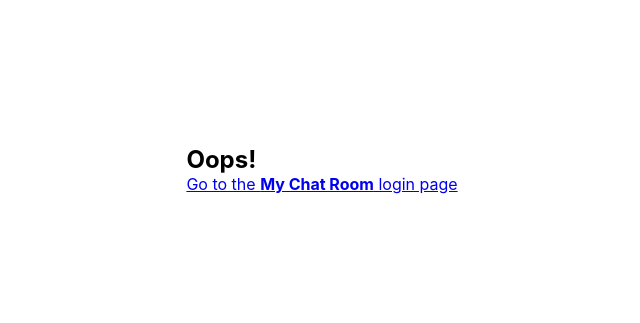
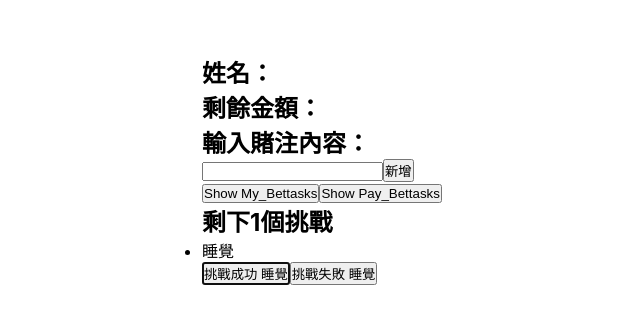
Before and after one commit to laoshuu/CNA-1111, a React (Create React App) app in the folder frontend/: page /user in a window 1280 px wide. Shown: the part 231-554 px from the top of the page, without its empty margins (318-958 px from the left). Built offline with nearby package versions, Linux system fonts and the light colour scheme; no server answers.

Commit message:
userpage update

```diff
--- a/frontend/src/Containers/App.js
+++ b/frontend/src/Containers/App.js
@@ -3,6 +3,7 @@
 import { Routes, Route, Link } from "react-router-dom";
 import Register from './Register';
 import Login from './Login';
+import UserPage from './UserPage'
 // import MainPage from './MainPage';
 import TestPage from './CNA_Test';
 
@@ -26,6 +27,7 @@
           <Route index element={<Login />} />
           <Route path="register" element={<Register />} />
           <Route path="test" element={<TestPage />} />
+          <Route path="user" element={<UserPage />} />
           {/* <Route path="chat" element={<MainPage />} /> */}
           <Route path="*" element={<NoMatch />} />
         </Route>
--- a/frontend/src/Containers/CNA_Test.js
+++ b/frontend/src/Containers/CNA_Test.js
@@ -1,4 +1,4 @@
-import React, { useState, useRef } from 'react';
+import React, { useState, useRef, useEffect } from 'react';
 import FormItem from "antd/es/form/FormItem"
 import { Card } from 'antd';
 import { Col, Row } from 'antd';
@@ -7,14 +7,24 @@
 import type { SpaceSize } from 'antd/es/space';
 import { Radio } from 'antd';
 import { useChat } from '../Hooks/useChat';
+import { useNavigate } from "react-router-dom";
+
 
 const TestPage = () => {
     const { bet, name, createBet, makeBet } = useChat();
     const [betTitle, setBetTitle] = useState('');
     const [betId, setBetId] = useState('');
     const [betMoney, setBetMoney] = useState(0);
-    const [choice, setChoice] = useState('Success'); const [isModalOpen, setIsModalOpen] = useState(false);
+    const [choice, setChoice] = useState('Success');
+    const [isModalOpen, setIsModalOpen] = useState(false);
 
+    const [tmp, setTmp] = useState(false)
+
+    useEffect(() => {
+        navigate("/user")
+    }, [tmp]);
+
+    const navigate = useNavigate()
     const showModal = (id, title) => {
         setIsModalOpen(true);
         setBetId(id);
@@ -29,6 +39,9 @@
 
     const handleCancel = () => {
         setIsModalOpen(false);
+        setBetId('')
+        setBetMoney(0)
+        setBetTitle('')
     };
 
     const bodyRef = useRef(null);
@@ -84,7 +97,7 @@
 
                 </Form>
             </Modal>
-
+            <Button onClick={() => setTmp(true)} >nooooo</Button>
         </>
     );
 }
--- /dev/null
+++ b/frontend/src/Containers/UserPage.js
@@ -0,0 +1,125 @@
+import React, { useState, useRef, useEffect } from "react";
+import Form from "../components/Form";
+import FilterButton from "../components/FilterButton";
+import Todo from "../components/Todo";
+import { nanoid } from "nanoid";
+
+function usePrevious(value) {
+    const ref = useRef();
+    useEffect(() => {
+        ref.current = value;
+    });
+    return ref.current;
+}
+
+const FILTER_MAP = {
+    My_Bet: task => !task.BetSet,
+    Pay_Bet: task => task.BetSet
+};
+
+const FILTER_NAMES = Object.keys(FILTER_MAP);
+
+function App(props) {
+    const [tasks, setTasks] = useState([
+        { id: "todo-0", name: "睡覺", BetSet: false },
+        { id: "todo-1", name: "跑", BetSet: true },
+        { id: "todo-2", name: "跳", BetSet: true }
+    ]);
+    const [filter, setFilter] = useState('My_Bet');
+
+    function toggleTaskCompleted(id) {
+        const updatedTasks = tasks.map(task => {
+            if (id === task.id) {
+                return { ...task, completed: !task.completed }
+            }
+            return task;
+        });
+        setTasks(updatedTasks);
+    }
+
+    function FailTask(id) {
+        const remainingTasks = tasks.filter(task => id !== task.id);
+        setTasks(remainingTasks);
+    }
+
+    function SuccessTask(id) {
+        const remainingTasks = tasks.filter(task => id !== task.id);
+        setTasks(remainingTasks);
+    }
+
+    function editTask(id, newName) {
+        const editedTaskList = tasks.map(task => {
+            if (id === task.id) {
+                return { ...task, name: newName }
+            }
+            return task;
+        });
+        setTasks(editedTaskList);
+    }
+
+    const taskList = tasks
+        .filter(FILTER_MAP[filter])
+        .map(task => (
+            <Todo
+                id={task.id}
+                name={task.name}
+                completed={task.completed}
+                key={task.id}
+                toggleTaskCompleted={toggleTaskCompleted}
+                FailTask={FailTask}
+                SuccessTask={SuccessTask}
+                editTask={editTask}
+            />
+        ));
+
+    const filterList = FILTER_NAMES.map(name => (
+        <FilterButton
+            key={name}
+            name={name}
+            isPressed={name === filter}
+            setFilter={setFilter}
+        />
+    ));
+
+    function addTask(name) {
+        const newTask = { id: "todo-" + nanoid(), name: name, completed: false };
+        setTasks([...tasks, newTask]);
+    }
+
+    const tasksNoun = taskList.length !== 1 ? '剩下' : '剩下';
+    const headingText = `${tasksNoun}${taskList.length}個挑戰`;
+
+    const listHeadingRef = useRef(null);
+    const prevTaskLength = usePrevious(tasks.length);
+
+    useEffect(() => {
+        if (tasks.length - prevTaskLength === -1) {
+            listHeadingRef.current.focus();
+        }
+    }, [tasks.length, prevTaskLength]);
+
+    return (
+        <div className="todoapp stack-large">
+            <h2>姓名：</h2>
+            <h2>剩餘金額：</h2>
+            <Form addTask={addTask} />
+            <div className="App">
+            </div>
+            <div className="filters btn-group stack-exception">
+                {filterList}
+            </div>
+            <h2 id="list-heading" tabIndex="-1" ref={listHeadingRef}>
+                {headingText}
+            </h2>
+            <ul
+                role="list"
+                className="todo-list stack-large stack-exception"
+                aria-labelledby="list-heading"
+            >
+                {taskList}
+            </ul>
+        </div>
+    );
+}
+
+export default App;
--- /dev/null
+++ b/frontend/src/components/FilterButton.js
@@ -0,0 +1,18 @@
+import React from "react";
+
+function FilterButton(props) {
+  return (
+    <button
+      type="button"
+      className="btn toggle-btn"
+      aria-pressed={props.isPressed}
+      onClick={() => props.setFilter(props.name)}
+    >
+      <span className="visually-hidden">Show </span>
+      <span>{props.name}</span>
+      <span className="visually-hidden">tasks</span>
+    </button>
+  );
+}
+
+export default FilterButton;
--- /dev/null
+++ b/frontend/src/components/Form.js
@@ -0,0 +1,44 @@
+import React, { useState } from "react";
+import '../Containers/UserPage'
+
+export default function Form(props) {
+  const [name, setName] = useState('');
+
+  function handleSubmit(e) {
+    e.preventDefault();
+    if (!name.trim()) {
+      return;
+    }
+    props.addTask(name);
+    setName("");
+  }
+
+  function handleChange(e) {
+    setName(e.target.value);
+  }
+
+  return (
+    <div className="popup">
+      <form onSubmit={handleSubmit}>
+        <h2 className="label-wrapper">
+          <label htmlFor="new-todo-input" className="label__lg">
+            輸入賭注內容：
+          </label>
+        </h2>
+
+        <input
+          type="text"
+          id="new-todo-input"
+          className="input input__lg"
+          name="text"
+          autoComplete="off"
+          value={name}
+          onChange={handleChange}
+        />
+        <button type="submit" className="btn btn__primary btn__lg">
+          新增
+        </button>
+      </form>
+    </div>
+  );
+}
--- /dev/null
+++ b/frontend/src/components/Todo.js
@@ -0,0 +1,78 @@
+import React, { useEffect, useRef, useState } from "react";
+
+function usePrevious(value) {
+  const ref = useRef();
+  useEffect(() => {
+    ref.current = value;
+  });
+  return ref.current;
+}
+
+export default function Todo(props) {
+  const [newName, setNewName] = useState('');
+
+  const editButtonRef = useRef(null);
+
+  function handleChange(e) {
+    setNewName(e.target.value);
+  }
+
+  function handleSubmit(e) {
+    e.preventDefault();
+    if (!newName.trim()) {
+      return;
+    }
+    props.editTask(props.id, newName);
+    setNewName("");
+  }
+
+  const editingTemplate = (
+    <form className="stack-small" onSubmit={handleSubmit}>
+      <div className="form-group">
+        <input
+          id={props.id}
+          className="todo-text"
+          type="text"
+          value={newName || props.name}
+          onChange={handleChange}
+        />
+      </div>
+    </form>
+  );
+
+  const viewTemplate = (
+    <div className="stack-small">
+
+      <div className="c-cb">
+          <label className="todo-label" htmlFor={props.id}>
+            {props.name}
+          </label>
+        </div>
+
+        <div className="btn-group">
+
+        <button
+          type="button"
+          className="btn"
+          onClick={() => props.SuccessTask(props.id)}
+          ref={editButtonRef}
+          >
+            挑戰成功 <span className="visually-hidden">{props.name}</span>
+          </button>
+
+          <button
+            type="button"
+            className="btn btn__danger"
+            onClick={() => props.FailTask(props.id)}
+          >
+            挑戰失敗 <span className="visually-hidden">{props.name}</span>
+          </button>
+        </div>
+    </div>
+  );
+
+  useEffect(() => {
+      editButtonRef.current.focus()});
+
+  return <li className="todo">{viewTemplate}</li>;
+}
```
